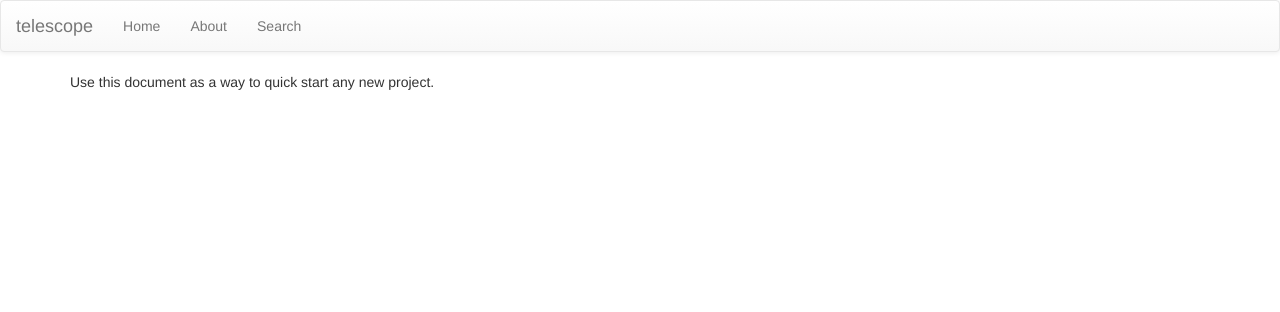
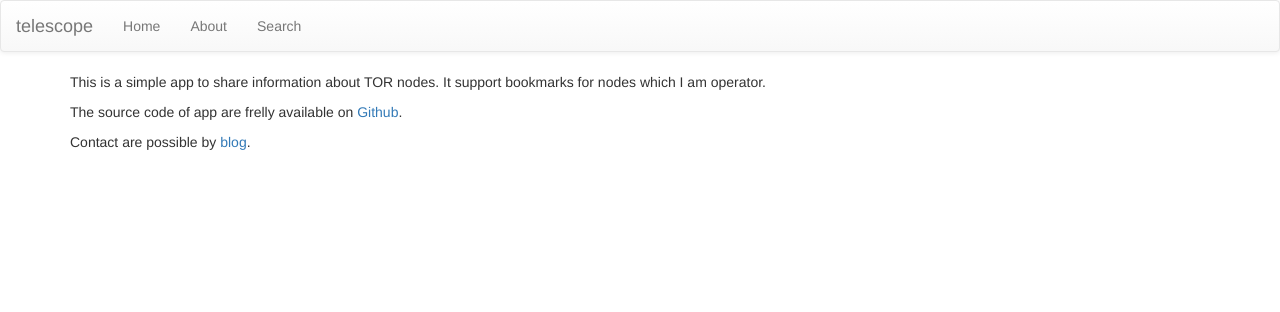
Before and after one commit to ad-m/telescope, a Django app: template telescope/templates/pages/about.html in a window 1280 px wide. Shown: the top 312 px of the page. Run offline with Django 3.2, Linux system fonts and the light colour scheme; the template is opened without the code that fills it, so the values that code supplies are empty; some libraries are stand-ins or nearby versions.

Commit message:
Update about.html

```diff
--- a/telescope/templates/pages/about.html
+++ b/telescope/templates/pages/about.html
@@ -1 +1,7 @@
 {% extends "base.html" %}
+
+{% block content %}
+<p>This is a simple app to share information about TOR nodes. It support bookmarks for nodes which I am operator.</p>
+<p>The source code of app are frelly available on <a href="https://github.com/ad-m/telescope/">Github</a>.</p>
+<p>Contact are possible by <a href="http://ochrona.jawne.info.pl/about/">blog</a>.</p>
+{% endblock %}
```
